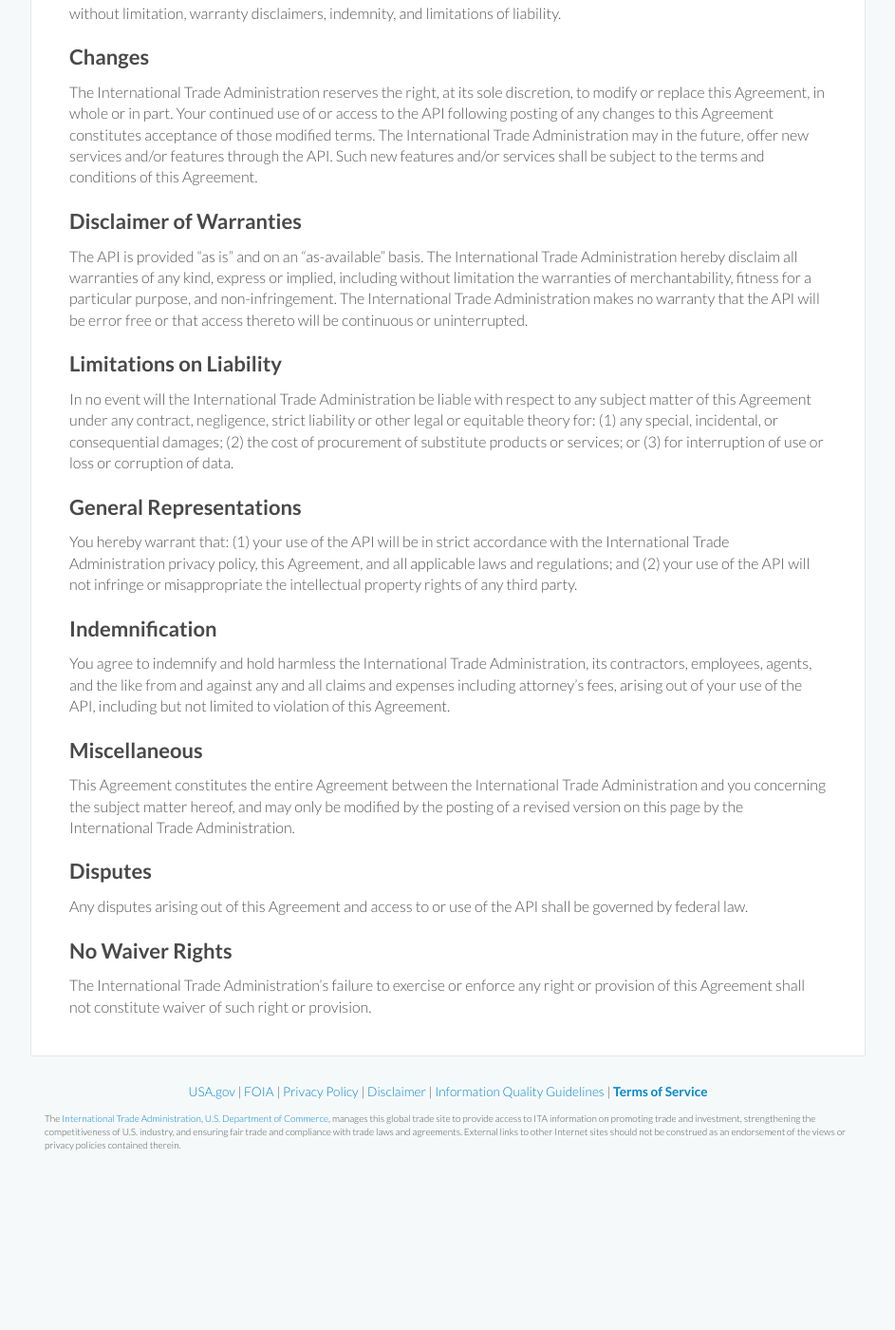
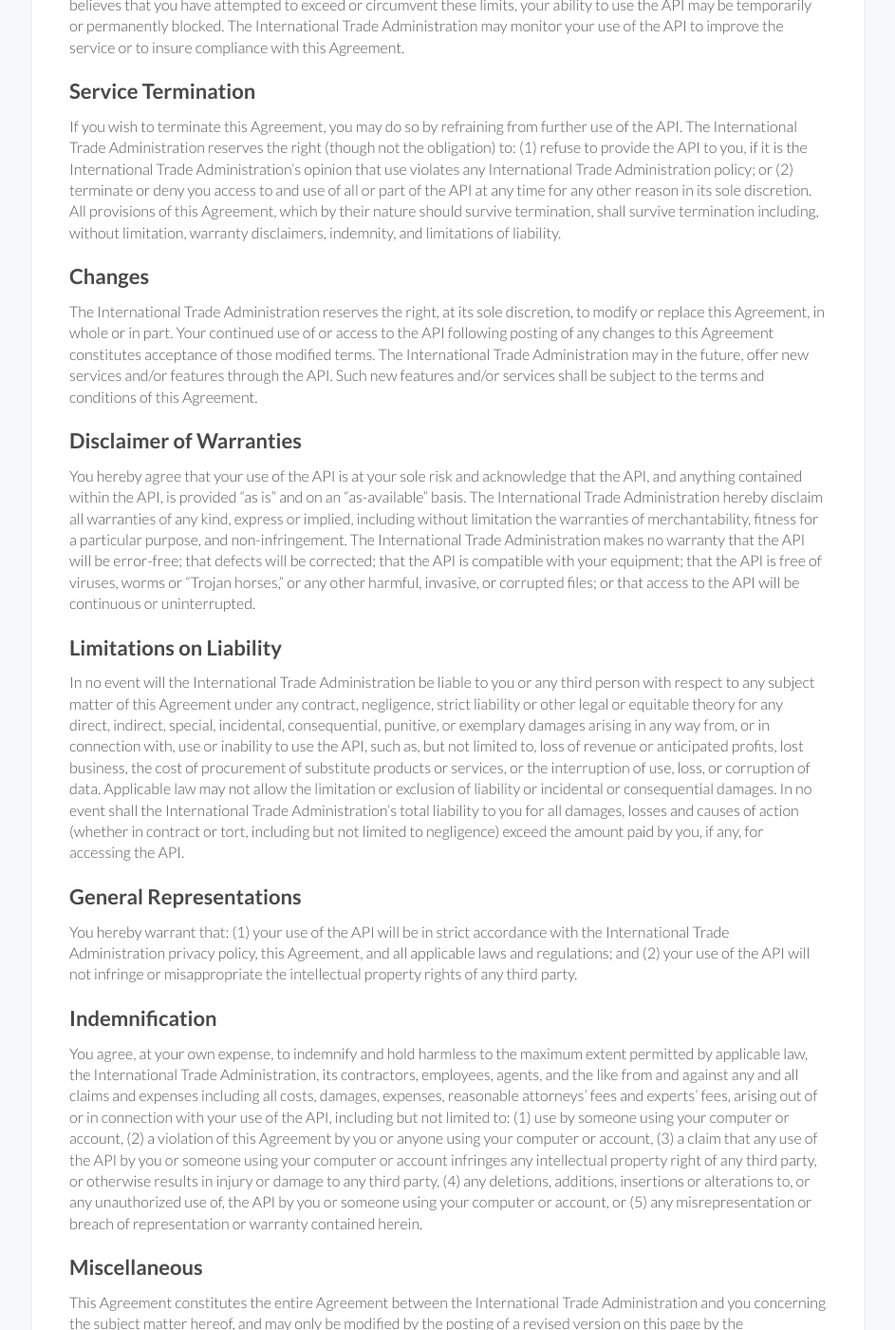
Before and after one commit to InternationalTradeAdministration/developerportal, a Jekyll site: the page built from _posts/2014-06-16-tos.md, in a window 1280 px wide and 1400 px high, scrolled down 1289 px. Shown: the whole window at 95% size, without its empty margins (288-1231 px from the left). Built offline with Jekyll 4.4.1, drawn with Linux system fonts in a browser that asks for light colours; before the commit the page ends 2511 px from its top, so only the background shows below that; some of the changed text lies outside the part shown.

```diff
--- a/_includes/footer.html
+++ b/_includes/footer.html
@@ -7,7 +7,7 @@
         <a href="http://trade.gov/privacy.asp">Privacy Policy</a> |
         <a href="http://trade.gov/endorse.asp">Disclaimer</a> |
         <a href="http://trade.gov/ITAiqs.pdf">Information Quality Guidelines</a> |
-        <a href="{{ site.baseurl }}/tos.html">Terms of Service</a>
+        <a href="https://internationaltradeadministration.github.io/DevPortalMessages/tos.html">Terms of Service</a>
       </small>
     </p>
   </center>
--- a/_includes/header.html
+++ b/_includes/header.html
@@ -1,7 +1,6 @@
 <header id="full">
   <h3>API Key</h3>
-  <p class="view"><a class="{{ current }}" href="{{ site.webservices_baseurl_users_signup }}">Get an API Key</a></p>
-  <p class="view"><a class="{{ current }}" href="{{ site.webservices_baseurl }}">Manage Your API Key</a></p>
+  <p class="view"><a class="{{ current }}" href="https://api.trade.gov/apps/store/">Get a <b>new</b> API Key</a></p>
   <h3>Top APIs</h3>
   {% for link in site.left_nav_top_apis %}
     <p class="view"><a class="{{ current }}" href="{{ link.url }}">{{ link.text }}</a></p>
--- a/_includes/topbar.html
+++ b/_includes/topbar.html
@@ -1,3 +1,10 @@
+<div class="alert alert-warning" style="border-radius: 0; text-align: center;">
+  <p>
+    <strong>
+        <a href="https://internationaltradeadministration.github.io/DevPortalMessages/DevPortalUpgrade.html" target="_blank" rel="noopener noreferrer" style="font-weight: bold;">The ITA Developer Portal is changing.</a>  Learn more about how this change affects you.
+    </strong>
+  </p>
+</div>
 <nav class="navbar navbar-default navbar-static-top">
   <div class="container">
     <div class="navbar-header">
@@ -40,7 +47,7 @@
             <li><a href="{{ site.baseurl }}/search-widgets.html">Search Widgets</a></li>
             <li><a href="{{ site.baseurl }}/api-faqs.html">API FAQs</a></li>
             <li><a href="{{ site.baseurl }}/trade-agency-apis.html">APIs from Trade Agencies</a></li>
-            <li><a href="{{ site.baseurl }}/tos.html">Terms of Service</a></li>
+            <li><a href="https://internationaltradeadministration.github.io/DevPortalMessages/tos.html">Terms of Service</a></li>
           </ul>
         </li>
         <li>
--- a/_posts/2014-06-16-tos.md
+++ b/_posts/2014-06-16-tos.md
@@ -15,20 +15,18 @@ The International Trade Administration offers some of its public data in machine
 
 All of the content, documentation, code and related materials made available to you through the API are subject to these terms. Access to or use of the API or its content constitutes acceptance to this Agreement.
 
-###### Use
+###### Restrictions on Use
 
-You may use the International Trade Administration API to develop a service or service to search, display, analyze, retrieve, view and otherwise "get" information from International Trade Administration data.
+You may use the International Trade Administration API to develop a service or service to search, display, analyze, retrieve, view, and otherwise "get" information from International Trade Administration data. You may not use the API for any illegal purpose, for the facilitation of the violation of any law or regulation, or in any manner inconsistent with this Agreement. You may neither interfere with, nor attempt to interfere with, nor otherwise disrupt the proper working of the API, any activities conducted on or through the API, or any servers or networks connected thereto. You may neither obtain nor attempt to obtain through any means any materials or information through the API that have not been intentionally made publicly available. You shall not violate the security of the API or attempt to gain unauthorized access to the API, data, materials, information, computer systems, or networks connected to any server associated with the API, through hacking, password timing, or any other means.
 
 ###### Attribution
 
-All services, which utilize or access the API, should display the following notice prominently within the application: "This product uses the International Trade Administration’s Data API but is not endorsed or certified by the International Trade Administration." You may use the International Trade Administration name in order to identify the source of API content subject to these rules. You may not use the International Trade Administration name, or the like to imply endorsement of any product, service, or entity, not-for-profit, commercial or otherwise.
+All services, which utilize or access the API, should display the following notice prominently within the application: "This product uses the International Trade Administration's Data API but is not endorsed or certified by the International Trade Administration." You may use the International Trade Administration name in order to identify the source of API content subject to these rules. You may not use the International Trade Administration name, or the like to imply endorsement of any product, service, or entity, not-for-profit, commercial or otherwise.
 
 ###### Modification or False Representation of Content
-
 You may not modify or falsely represent content accessed through the API and still claim the source is the International Trade Administration.
 
 ###### Right to Limit
-
 Your use of the API may be subject to certain limitations on access, calls, or use as set forth within this Agreement or otherwise provided by the International Trade Administration. If the International Trade Administration reasonably believes that you have attempted to exceed or circumvent these limits, your ability to use the API may be temporarily or permanently blocked. The International Trade Administration may monitor your use of the API to improve the service or to insure compliance with this Agreement.
 
 ###### Service Termination
@@ -41,11 +39,11 @@ The International Trade Administration reserves the right, at its sole discretio
 
 ###### Disclaimer of Warranties
 
-The API is provided "as is" and on an "as-available" basis. The International Trade Administration hereby disclaim all warranties of any kind, express or implied, including without limitation the warranties of merchantability, fitness for a particular purpose, and non-infringement. The International Trade Administration makes no warranty that the API will be error free or that access thereto will be continuous or uninterrupted.
+You hereby agree that your use of the API is at your sole risk and acknowledge that the API, and anything contained within the API, is provided "as is" and on an "as-available" basis. The International Trade Administration hereby disclaim all warranties of any kind, express or implied, including without limitation the warranties of merchantability, fitness for a particular purpose, and non-infringement. The International Trade Administration makes no warranty that the API will be error-free; that defects will be corrected; that the API is compatible with your equipment; that the API is free of viruses, worms or "Trojan horses," or any other harmful, invasive, or corrupted files; or that access to the API will be continuous or uninterrupted.
 
 ###### Limitations on Liability
 
-In no event will the International Trade Administration be liable with respect to any subject matter of this Agreement under any contract, negligence, strict liability or other legal or equitable theory for: (1) any special, incidental, or consequential damages; (2) the cost of procurement of substitute products or services; or (3) for interruption of use or loss or corruption of data.
+In no event will the International Trade Administration be liable to you or any third person with respect to any subject matter of this Agreement under any contract, negligence, strict liability or other legal or equitable theory for any direct, indirect, special, incidental, consequential, punitive, or exemplary damages arising in any way from, or in connection with, use or inability to use the API, such as, but not limited to, loss of revenue or anticipated profits, lost business, the cost of procurement of substitute products or services, or the interruption of use, loss, or corruption of data. Applicable law may not allow the limitation or exclusion of liability or incidental or consequential damages. In no event shall the International Trade Administration's total liability to you for all damages, losses and causes of action (whether in contract or tort, including but not limited to negligence) exceed the amount paid by you, if any, for accessing the API.
 
 ###### General Representations
 
@@ -53,7 +51,7 @@ You hereby warrant that: (1) your use of the API will be in strict accordance wi
 
 ###### Indemnification
 
-You agree to indemnify and hold harmless the International Trade Administration, its contractors, employees, agents, and the like from and against any and all claims and expenses including attorney's fees, arising out of your use of the API, including but not limited to violation of this Agreement.
+You agree, at your own expense, to indemnify and hold harmless to the maximum extent permitted by applicable law, the International Trade Administration, its contractors, employees, agents, and the like from and against any and all claims and expenses including all costs, damages, expenses, reasonable attorneys' fees and experts' fees, arising out of or in connection with your use of the API, including but not limited to: (1) use by someone using your computer or account, (2) a violation of this Agreement by you or anyone using your computer or account, (3) a claim that any use of the API by you or someone using your computer or account infringes any intellectual property right of any third party, or otherwise results in injury or damage to any third party, (4) any deletions, additions, insertions or alterations to, or any unauthorized use of, the API by you or someone using your computer or account, or (5) any misrepresentation or breach of representation or warranty contained herein.
 
 ###### Miscellaneous
 
```
Also changed, not shown: README.md.
